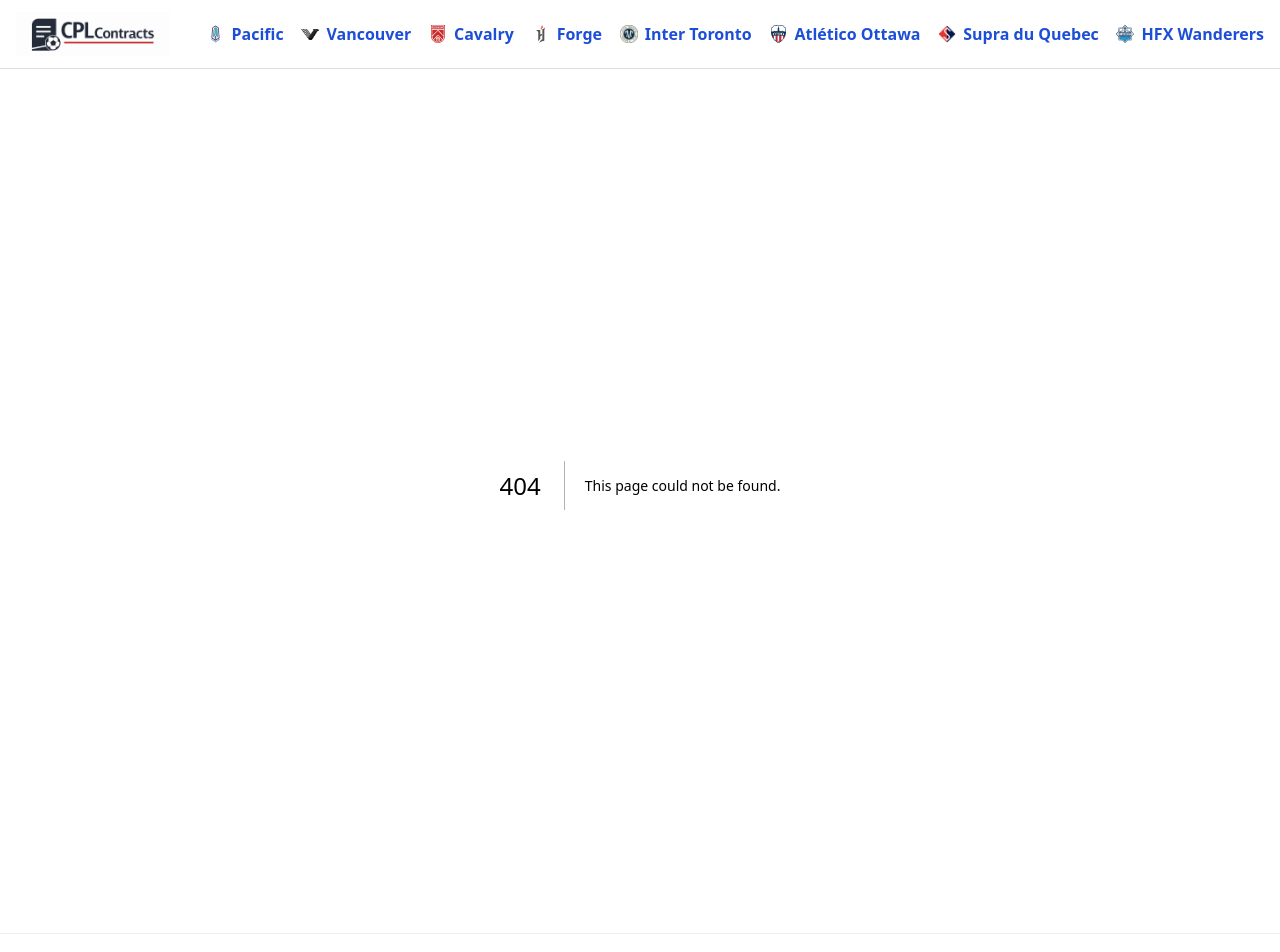
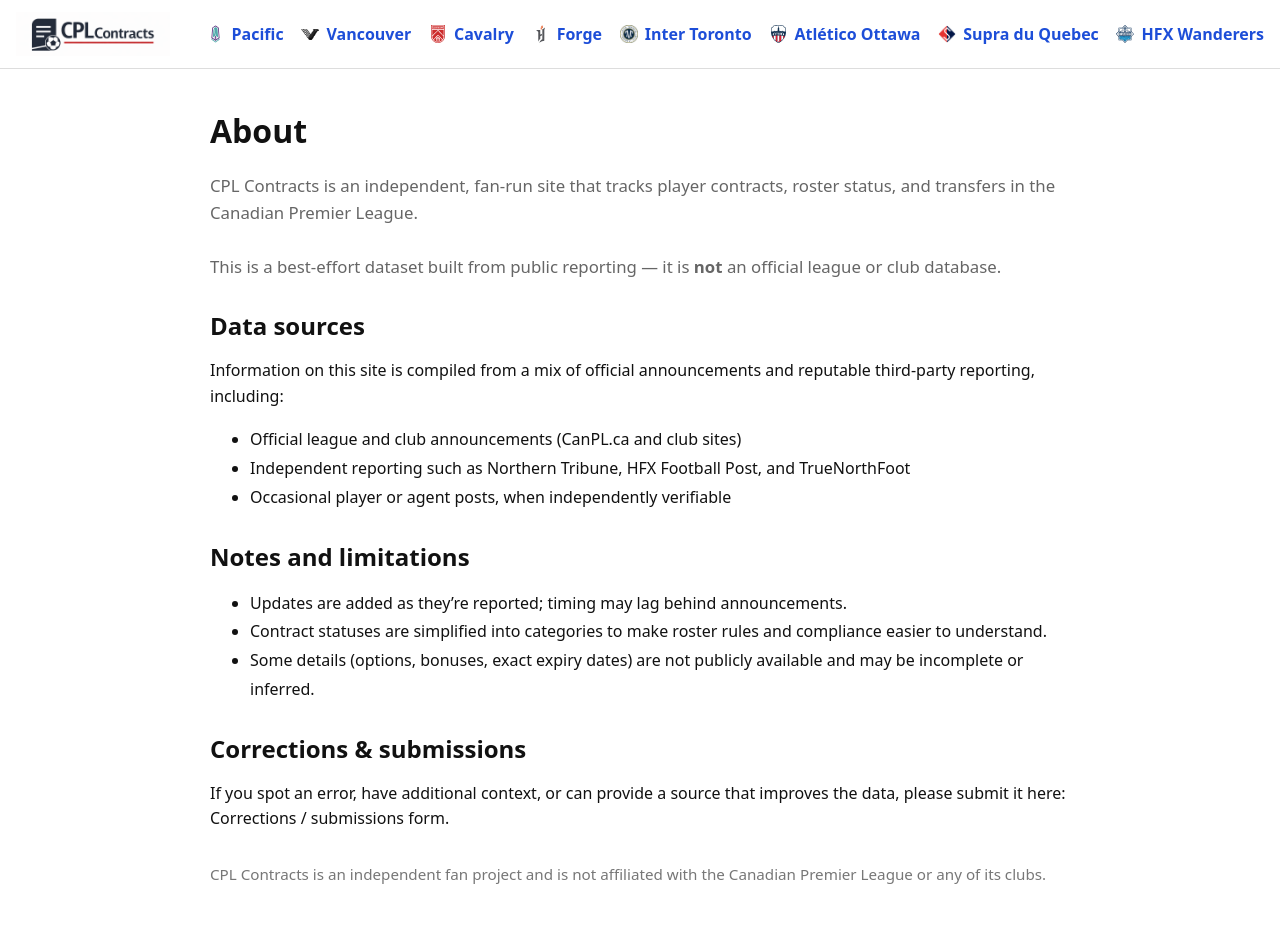
Before and after one commit to JerryUnderscore/cpl-contracts, a Next.js app: page /about in a window 1280 px wide. Before the commit this address had no page. Shown: the top 952 px of the page. Built offline with nearby package versions, Linux system fonts and the light colour scheme; no server answers.

Commit message:
Add About page and corrections links to footer

```diff
--- /dev/null
+++ b/app/about/page.tsx
@@ -0,0 +1,89 @@
+// app/about/page.tsx
+import * as React from "react";
+
+export const revalidate = 3600;
+
+function SectionTitle({ children }: { children: React.ReactNode }) {
+  return <h2 style={{ marginTop: "1.75rem", marginBottom: "0.5rem" }}>{children}</h2>;
+}
+
+export default function AboutPage() {
+  const formUrl = process.env.NEXT_PUBLIC_CORRECTIONS_FORM_URL;
+
+  return (
+    <div style={{ maxWidth: 860, margin: "0 auto", padding: "1rem 0" }}>
+      <h1 style={{ marginTop: "0.5rem" }}>About</h1>
+
+      <p style={{ color: "var(--muted)", fontSize: "1.05rem", lineHeight: 1.6 }}>
+        CPL Contracts is an independent, fan-run site that tracks player contracts, roster status,
+        and transfers in the Canadian Premier League.
+        <br />
+        <br />
+        This is a best-effort dataset built from public reporting — it is <b>not</b> an official league
+        or club database.
+      </p>
+
+      <SectionTitle>Data sources</SectionTitle>
+      <p style={{ lineHeight: 1.6 }}>
+        Information on this site is compiled from a mix of official announcements and reputable
+        third-party reporting, including:
+      </p>
+
+      <ul style={{ lineHeight: 1.8 }}>
+        <li>
+          Official league and club announcements (
+          <a href="https://canpl.ca" target="_blank" rel="noreferrer">CanPL.ca</a> and club sites)
+        </li>
+        <li>
+          Independent reporting such as{" "}
+          <a href="https://northerntribune.ca/" target="_blank" rel="noreferrer">
+            Northern Tribune
+          </a>
+          ,{" "}
+          <a href="https://www.hfxfootballpost.ca/" target="_blank" rel="noreferrer">
+            HFX Football Post
+          </a>
+          , and{" "}
+          <a href="https://truenorthfoot.ca/" target="_blank" rel="noreferrer">
+            TrueNorthFoot
+          </a>
+        </li>
+        <li>Occasional player or agent posts, when independently verifiable</li>
+      </ul>
+
+      <SectionTitle>Notes and limitations</SectionTitle>
+      <ul style={{ lineHeight: 1.8 }}>
+        <li>Updates are added as they’re reported; timing may lag behind announcements.</li>
+        <li>
+          Contract statuses are simplified into categories to make roster rules and compliance easier
+          to understand.
+        </li>
+        <li>
+          Some details (options, bonuses, exact expiry dates) are not publicly available and may be
+          incomplete or inferred.
+        </li>
+      </ul>
+
+      <SectionTitle>Corrections & submissions</SectionTitle>
+      {formUrl ? (
+        <p style={{ lineHeight: 1.6 }}>
+          If you spot an error, have additional context, or can provide a source that improves the
+          data, please submit it here:{" "}
+          <a href={formUrl} target="_blank" rel="noreferrer">
+            Corrections / submissions form
+          </a>
+          .
+        </p>
+      ) : (
+        <p style={{ lineHeight: 1.6 }}>
+          If you spot an error, a corrections form will be available shortly.
+        </p>
+      )}
+
+      <p style={{ marginTop: "2rem", color: "var(--muted2)", fontSize: "0.95rem" }}>
+        CPL Contracts is an independent fan project and is not affiliated with the Canadian Premier
+        League or any of its clubs.
+      </p>
+    </div>
+  );
+}
--- a/app/components/footer.tsx
+++ b/app/components/footer.tsx
@@ -2,6 +2,8 @@
 import * as React from "react";
 
 export default function Footer() {
+  const correctionsUrl = process.env.CORRECTIONS_FORM_URL;
+
   return (
     <footer
       style={{
@@ -12,6 +14,7 @@ export default function Footer() {
       }}
     >
       <div style={{ maxWidth: 1300, margin: "0 auto" }}>
+        {/* Top row: navigation + copyright */}
         <div
           style={{
             display: "flex",
@@ -29,6 +32,19 @@ export default function Footer() {
             <a href="/clubs" style={{ textDecoration: "none", color: "#1d4ed8" }}>
               Clubs
             </a>
+            <a href="/about" style={{ textDecoration: "none", color: "#1d4ed8" }}>
+              About / Data Sources
+            </a>
+            {correctionsUrl ? (
+              <a
+                href={correctionsUrl}
+                target="_blank"
+                rel="noreferrer"
+                style={{ textDecoration: "none", color: "#1d4ed8" }}
+              >
+                Submit a correction
+              </a>
+            ) : null}
             <a
               href="mailto:wurnig@gmail.com"
               style={{ textDecoration: "none", color: "#1d4ed8" }}
@@ -37,11 +53,14 @@ export default function Footer() {
             </a>
           </div>
 
-          <div style={{ fontSize: "0.9rem", color: "#666" }}>© {new Date().getFullYear()} CPL Contracts</div>
+          <div style={{ fontSize: "0.9rem", color: "#666" }}>
+            © {new Date().getFullYear()} CPL Contracts
+          </div>
         </div>
 
+        {/* Disclaimer */}
         <p style={{ margin: 0, lineHeight: 1.5, fontSize: "0.95rem" }}>
-          CPL Contracts is an independent, community-run project and not affiliated with the Canadian Premier League
+          CPL Contracts is an independent, community-run project and is not affiliated with the Canadian Premier League
           (CPL) or any of its clubs. Team names, logos, and other trademarks are the property of their respective owners.
           If you are a trademark owner and would like something removed, please{" "}
           <a href="mailto:wurnig@gmail.com" style={{ color: "#1d4ed8" }}>
```
